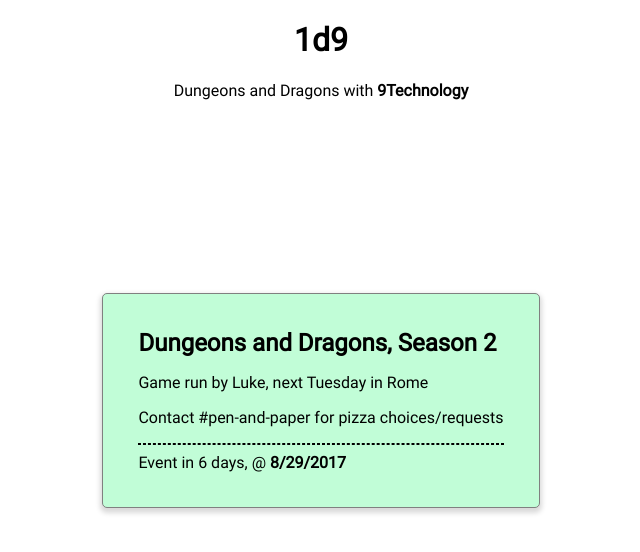
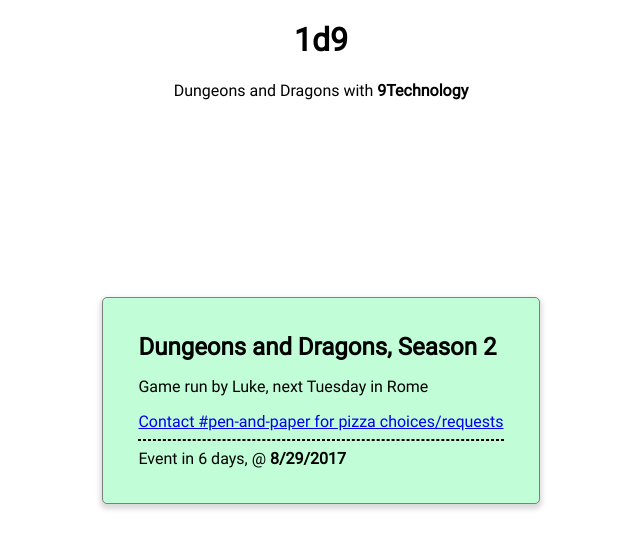
Before and after one commit to lukekaalim/1d9-site, a React app: page / in a window 1280 px wide. Shown: the top 552 px of the page, without its empty margins (319-959 px from the left). Built offline with nearby package versions, Linux system fonts and the light colour scheme.

Commit message:
Add slack channel link

```diff
--- a/src/components/App/index.tsx
+++ b/src/components/App/index.tsx
@@ -11,7 +11,7 @@ const App = () =>
             date={new Date(2017, 7, 29)}
             name="Dungeons and Dragons, Season 2"
             shortDesc="Game run by Luke, next Tuesday in Rome"
-            foodStatus="Contact #pen-and-paper for pizza choices/requests"
+            channelLink="Contact #pen-and-paper for pizza choices/requests"
             color="rgb(193, 253, 215)"
             />
     </CenteringContainer>
--- a/src/components/SessionCard/index.tsx
+++ b/src/components/SessionCard/index.tsx
@@ -7,21 +7,23 @@ export interface SessionCardProps {
     date: Date,
     name: string,
     shortDesc: string,
-    foodStatus?: string,
+    channelLink?: string,
     color?: string
 }
+
+const SLACK_CHANNEL = 'slack://channel?id=C5NGJNKQR&team=T02JJ4HCZ';
 
 const CenteringContainer = ({
     date,
     name,
     shortDesc,
     color,
-    foodStatus,
+    channelLink = '#pen-and-paper',
 }: SessionCardProps) =>
 <div className="card sessionCard" style={{'backgroundColor': color}}>
     <h2 className="sessionHeading">{name}</h2>
     <p>{shortDesc}</p>
-    <p>{foodStatus}</p>
+    <a href={SLACK_CHANNEL}>{channelLink}</a>
     <hr className="bottomBorder"/>
     <SessionCountdown targetDate={date} />
 </div>;
```
